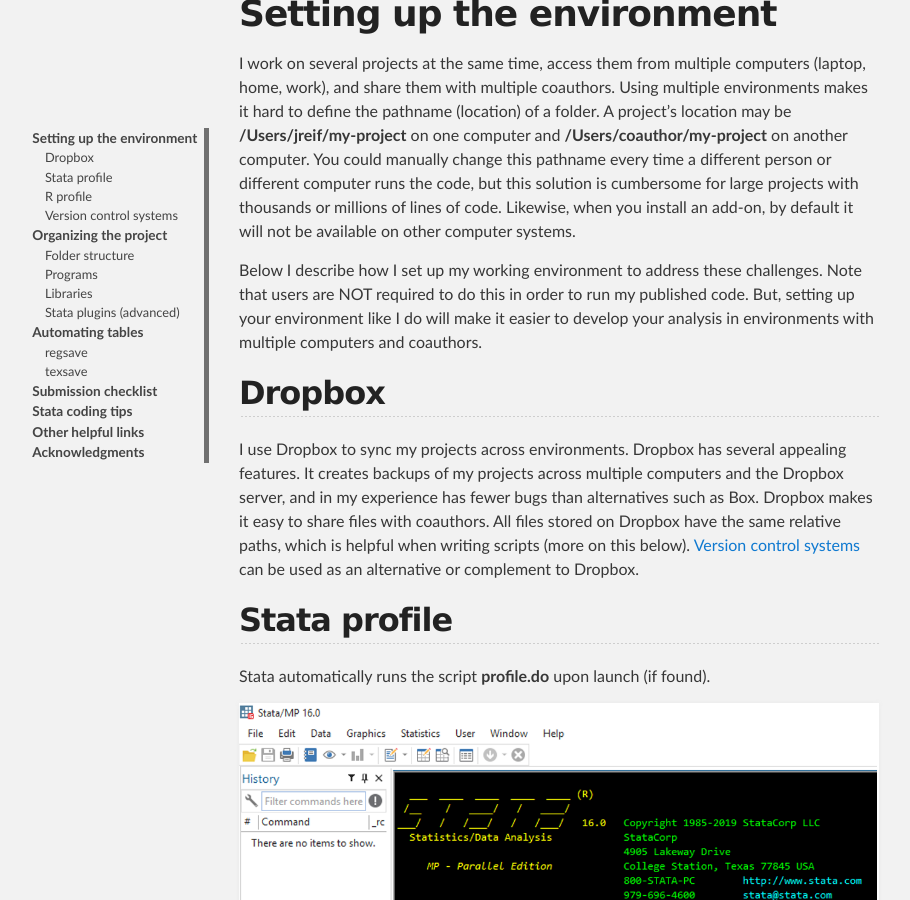
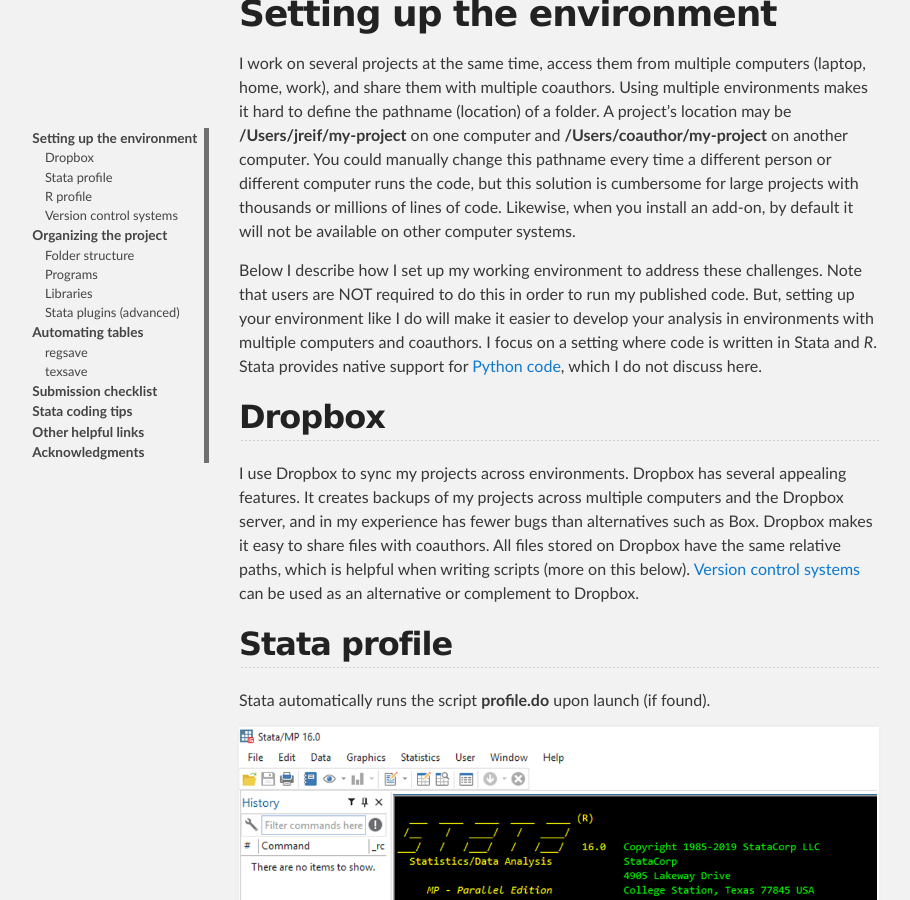
Before and after one commit to maskegger/guide, a Jekyll site: the page built from index.md, in a window 1280 px wide and 900 px high, scrolled down 898 px. Shown: the whole window, without its empty margins (81-991 px from the left). Built offline with Jekyll 4.4.1, drawn with Linux system fonts in a browser that asks for light colours; our own code applies the rules of GitHub Pages for plain Markdown files.

Commit message:
Update index.md

```diff
--- a/index.md
+++ b/index.md
@@ -31,7 +31,7 @@ https://error404.atomseo.com/
 
 I work on several projects at the same time, access them from multiple computers (laptop, home, work), and share them with multiple coauthors. Using multiple environments makes it hard to define the pathname (location) of a folder. A project's location may be **/Users/jreif/my-project** on one computer and **/Users/coauthor/my-project** on another computer. You could manually change this pathname every time a different person or different computer runs the code, but this solution is cumbersome for large projects with thousands or millions of lines of code. Likewise, when you install an add-on, by default it will not be available on other computer systems.
 
-Below I describe how I set up my working environment to address these challenges. Note that users are NOT required to do this in order to run my published code. But, setting up your environment like I do will make it easier to develop your analysis in environments with multiple computers and coauthors.
+Below I describe how I set up my working environment to address these challenges. Note that users are NOT required to do this in order to run my published code. But, setting up your environment like I do will make it easier to develop your analysis in environments with multiple computers and coauthors. I focus on a setting where code is written in Stata and *R*. Stata provides native support for [Python code](https://blog.stata.com/2020/08/18/stata-python-integration-part-1-setting-up-stata-to-use-python/), which I do not discuss here.
 
 ## Dropbox
 
```
